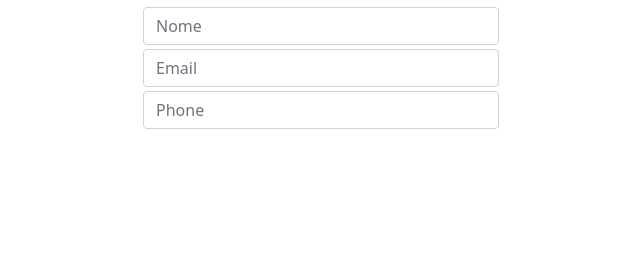
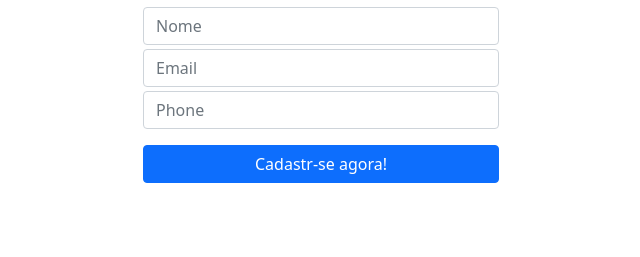
Before and after one commit to guilhermesealves/Formulario-php, a PHP site: page / in a window 1280 px wide. Shown: the part 364-621 px from the top of the page, without its empty margins (319-959 px from the left). Run offline with PHP 8.4, Linux system fonts and the light colour scheme.

Commit message:
Finalizado

```diff
--- a/index.php
+++ b/index.php
@@ -29,6 +29,12 @@
                     <div class="form-group mt-1">
                         <input type="number" name="phone" class="form-control" placeholder="Phone">
                     </div>
+                    <div class="mt-3">
+                        <button type="submit" class="btn btn-primary w-100">Cadastr-se agora!</button>
+                    </div>
+                    <p class="small mt-3">
+
+                    </p>
                 </form>
             </div>
         </div>
```
